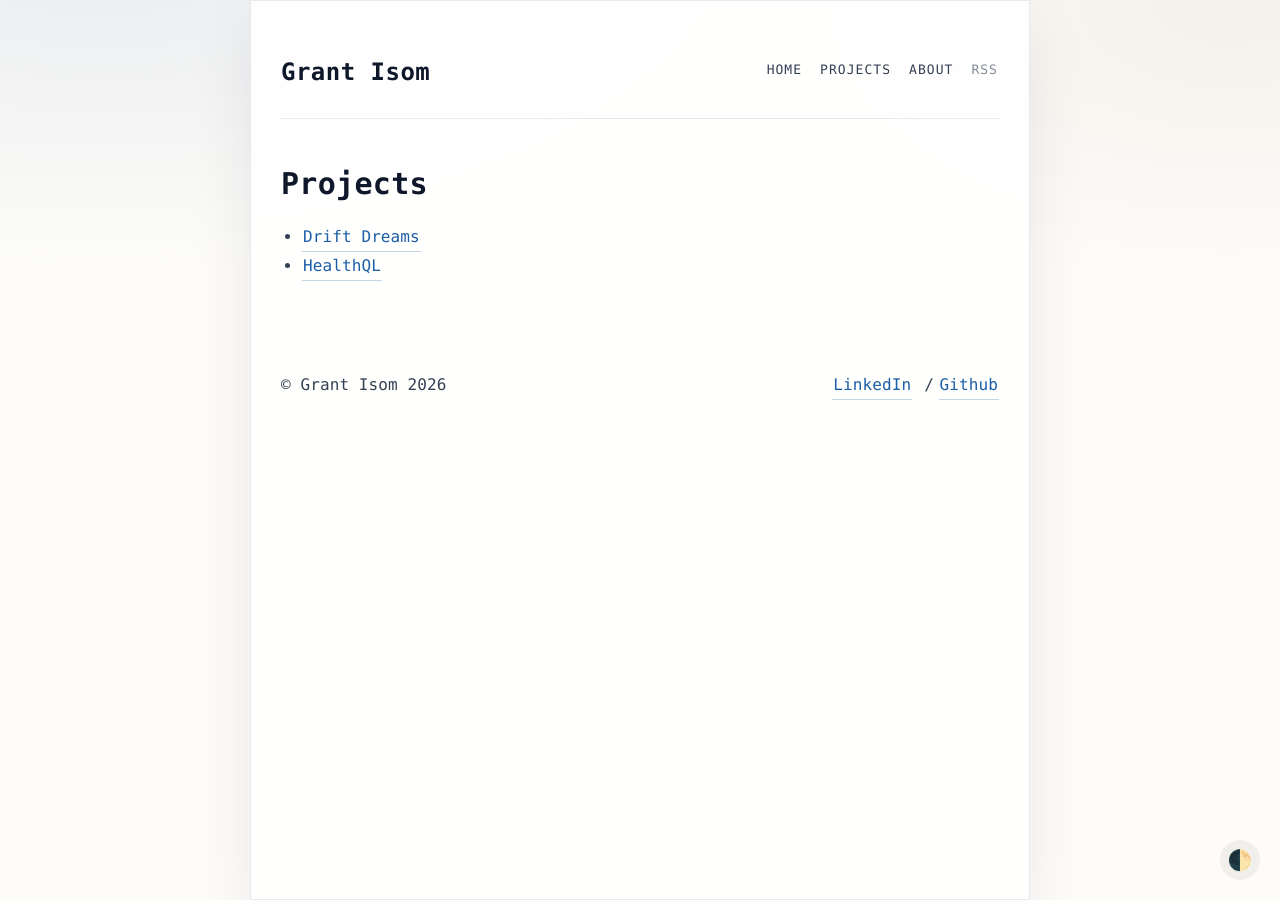
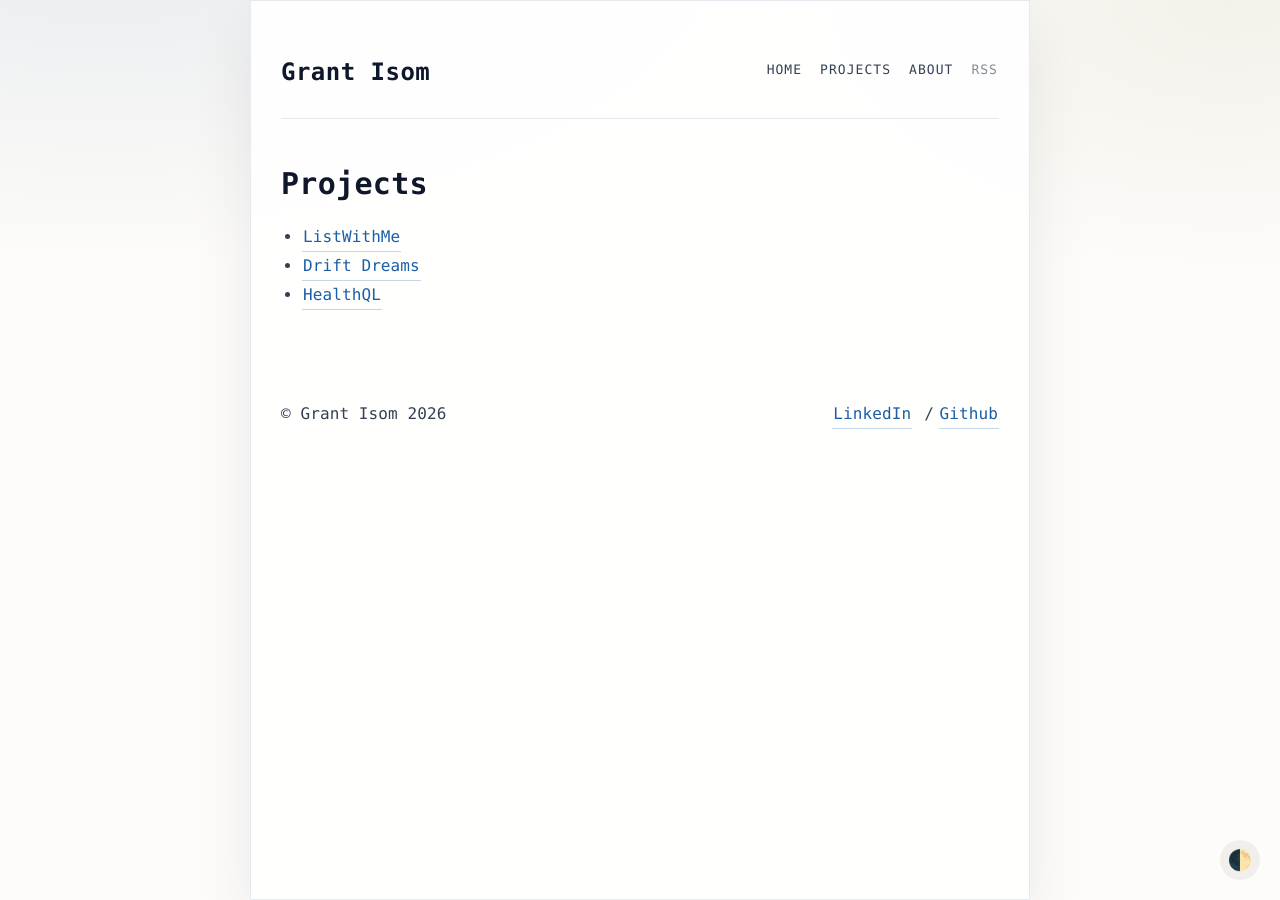
Before and after one commit to glisom/glisom.github.io, a Jekyll site: the page built from _pages/projects.md, in a window 1280 px wide. Built offline with Jekyll 4.4.1, drawn with Linux system fonts in a browser that asks for light colours.

Commit message:
Add ListWithMe to projects page

```diff
--- a/_pages/projects.md
+++ b/_pages/projects.md
@@ -4,5 +4,6 @@ title: Projects
 permalink: /projects/
 ---
 
+- [ListWithMe](https://apps.apple.com/us/app/listwithme/id1224284271)
 - [Drift Dreams](https://getdriftdreams.com)
 - [HealthQL](https://github.com/glisom/HealthQL)
```
